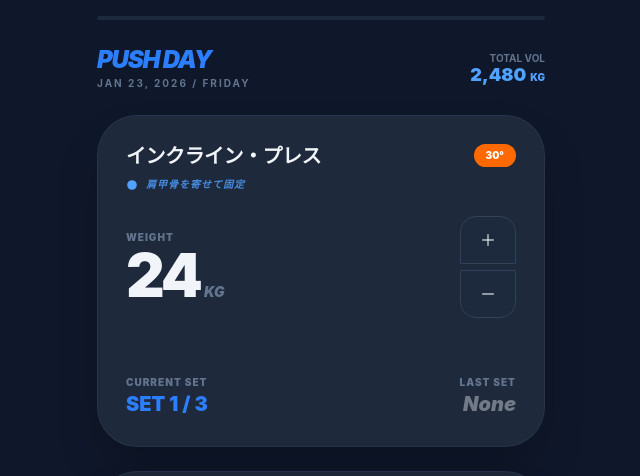
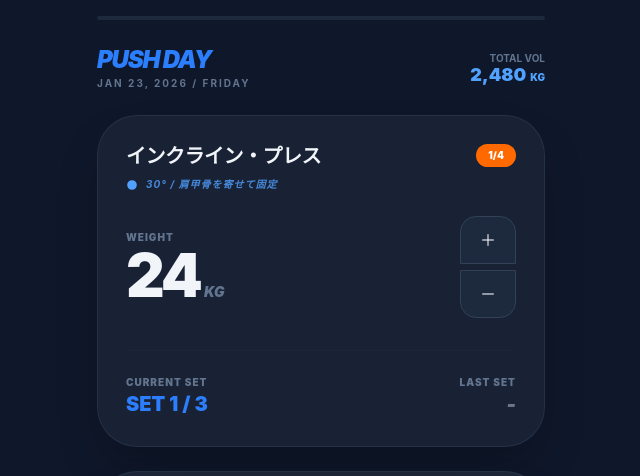
Before and after one commit to dgc3141/DumbbellProLog, a React app in the folder frontend/: page / in a window 1280 px wide. Shown: the top 476 px of the page, without its empty margins (319-959 px from the left). Built offline with nearby package versions, Linux system fonts and the light colour scheme; the HTML template or start-up script is replaced by a standard one.

Commit message:
feat: implement multi-exercise routine logic (Push Day)

```diff
--- a/frontend/src/App.tsx
+++ b/frontend/src/App.tsx
@@ -1,38 +1,63 @@
 import { useState, useEffect } from 'react';
-import type { Exercise, RpeLevel, WorkoutSet } from './types';
+import type { Exercise, Routine, RpeLevel, WorkoutSet } from './types';
 import LoggingFlow from './components/LoggingFlow';
 import RestTimer from './components/RestTimer';
 
-export default function App() {
-  const [totalVolume, setTotalVolume] = useState(2480);
-  const [progress, setProgress] = useState(0);
-
-  const currentExercise: Exercise = {
-    id: '1',
-    name: 'インクライン・プレス',
-    notes: '肩甲骨を寄せて固定'
+// Mock Data for "Push Day"
+const EXERCISES: Record<string, Exercise> = {
+  '1': { id: '1', name: 'インクライン・プレス', notes: '30° / 肩甲骨を寄せて固定' },
+  '2': { id: '2', name: 'ショルダー・プレス', notes: '背もたれ垂直 / 耳の横まで下ろす' },
+  '3': { id: '3', name: 'トライセプス・エクステンション', notes: '肘を固定 / ストレッチ意識' },
+  '4': { id: '4', name: 'サイド・レイズ', notes: '小指側を上げる / 反動を使わない' },
 };
 
+const PUSH_DAY: Routine = {
+  id: 'push_day',
+  name: 'Push Day',
+  exercises: [
+    { exercise: EXERCISES['1'], targetSets: 3, defaultWeight: 24 },
+    { exercise: EXERCISES['2'], targetSets: 3, defaultWeight: 16 },
+    { exercise: EXERCISES['3'], targetSets: 3, defaultWeight: 12 },
+    { exercise: EXERCISES['4'], targetSets: 3, defaultWeight: 8 },
+  ]
+};
+
+export default function App() {
+  // Global State
+  const [totalVolume, setTotalVolume] = useState(2480); // Mock starting volume
+  const [history, setHistory] = useState<WorkoutSet[]>([]);
+
+  // Session State
+  const [currentExerciseIndex, setCurrentExerciseIndex] = useState(0);
   const [currentSet, setCurrentSet] = useState(1);
   const [isResting, setIsResting] = useState(false);
-  const [history, setHistory] = useState<WorkoutSet[]>([]);
-  const totalSets = 3;
-  const [weight, setWeight] = useState(24);
+  const [weight, setWeight] = useState(PUSH_DAY.exercises[0].defaultWeight);
+  const [isSessionComplete, setIsSessionComplete] = useState(false);
 
-  const lastSet = history.length > 0
-    ? `${history[history.length - 1].weight}kg x ${history[history.length - 1].reps}`
-    : "None";
+  const currentRoutineEntry = PUSH_DAY.exercises[currentExerciseIndex];
+  const currentExercise = currentRoutineEntry?.exercise;
+  const totalSetsForCurrent = currentRoutineEntry?.targetSets || 3;
 
-  // Persistence
+  // Calculate total progress (sets completed / total sets in routine)
+  const totalSetsInRoutine = PUSH_DAY.exercises.reduce((acc, ex) => acc + ex.targetSets, 0);
+  const setsCompletedPreviousExercises = PUSH_DAY.exercises
+    .slice(0, currentExerciseIndex)
+    .reduce((acc, ex) => acc + ex.targetSets, 0);
+  const totalSetsCompleted = setsCompletedPreviousExercises + (currentSet - 1);
+  const progress = isSessionComplete ? 100 : (totalSetsCompleted / totalSetsInRoutine) * 100;
+
+  const lastSet = history
+    .filter(h => h.exercise_id === currentExercise?.id)
+    .slice(-1)[0];
+
+  // Persistence (Simplified)
   useEffect(() => {
-    const saved = localStorage.getItem('workout_state');
+    const saved = localStorage.getItem('workout_state_v2');
     if (saved) {
       try {
         const state = JSON.parse(saved);
-        setTotalVolume(state.totalVolume || 0);
-        setProgress(state.progress || 0);
         setHistory(state.history || []);
-        setCurrentSet(state.currentSet || 1);
+        // In a real app, we'd restore exact position, but for now reset to start or keep simple
       } catch (e) {
         console.error("Failed to load state", e);
       }
@@ -40,15 +65,20 @@ export default function App() {
   }, []);
 
   useEffect(() => {
-    localStorage.setItem('workout_state', JSON.stringify({
-      totalVolume,
-      progress,
-      history,
-      currentSet
-    }));
-  }, [totalVolume, progress, history, currentSet]);
+    localStorage.setItem('workout_state_v2', JSON.stringify({ history }));
+  }, [history]);
+
+  useEffect(() => {
+    if (currentRoutineEntry) {
+      setWeight(currentRoutineEntry.defaultWeight);
+      setCurrentSet(1);
+    }
+  }, [currentExerciseIndex]);
+
 
   const handleLog = (reps: number, rpe: RpeLevel) => {
+    if (!currentExercise) return;
+
     const newSet: WorkoutSet = {
       user_id: 'default',
       timestamp: new Date().toISOString(),
@@ -60,25 +90,58 @@ export default function App() {
 
     setHistory(prev => [...prev, newSet]);
     setTotalVolume(v => v + weight * reps);
-    setProgress(p => Math.min(100, p + (100 / (totalSets * 1)))); // Simplified for 1 exercise demo
+
+    // Quick Save to Backend (Fire and Forget)
+    fetch('http://localhost:3000/log', {
+      method: 'POST',
+      headers: { 'Content-Type': 'application/json' },
+      body: JSON.stringify(newSet)
+    }).catch(e => console.warn('Backend reachability check failed (expected if offline)', e));
 
     setIsResting(true);
   };
 
   const finishRest = () => {
     setIsResting(false);
-    if (currentSet < totalSets) {
+
+    if (currentSet < totalSetsForCurrent) {
       setCurrentSet(s => s + 1);
+    } else {
+      // Exercise Complete
+      if (currentExerciseIndex < PUSH_DAY.exercises.length - 1) {
+        setCurrentExerciseIndex(i => i + 1);
+      } else {
+        setIsSessionComplete(true);
+      }
     }
   };
 
+  if (isSessionComplete) {
+    return (
+      <div className="bg-[#0f172a] text-slate-100 min-h-screen flex flex-col items-center justify-center p-4">
+        <div className="glass-card p-8 rounded-[2rem] text-center max-w-md w-full border border-blue-500/30 shadow-[0_0_50px_rgba(59,130,246,0.2)]">
+          <h1 className="text-4xl font-black italic text-blue-500 mb-2">WORKOUT COMPLETE!</h1>
+          <p className="text-slate-400 font-bold uppercase tracking-widest mb-8">Good Job</p>
+          <div className="text-6xl font-black mb-2">{totalVolume.toLocaleString()}</div>
+          <div className="text-sm font-black text-slate-500 uppercase tracking-widest mb-8">Total Volume (KG)</div>
+          <button
+            onClick={() => window.location.reload()}
+            className="w-full bg-slate-800 border border-slate-700 py-4 rounded-xl font-black uppercase hover:bg-slate-700 transition-colors"
+          >
+            Start New Session
+          </button>
+        </div>
+      </div>
+    );
+  }
+
   return (
     <div className="bg-[#0f172a] text-slate-100 min-h-screen flex flex-col items-center p-4 select-none">
-      <div className="w-full max-w-md">
+      <div className="w-full max-w-md pb-20">
         {/* Global Progress */}
         <div className="w-full bg-slate-800 h-1 rounded-full mb-6 overflow-hidden">
           <div
-            className="bg-blue-500 h-full transition-all duration-500"
+            className="bg-blue-500 h-full transition-all duration-500 will-change-[width]"
             style={{ width: `${progress}%`, boxShadow: '0 0 10px rgba(59, 130, 246, 0.5)' }}
           ></div>
         </div>
@@ -86,8 +149,10 @@ export default function App() {
         {/* Header */}
         <header className="flex justify-between items-center mb-6">
           <div>
-            <h1 className="text-2xl font-black italic tracking-tighter text-blue-500 uppercase">Push Day</h1>
-            <p className="text-[10px] font-bold text-slate-500 tracking-[0.2em]">JAN 23, 2026 / FRIDAY</p>
+            <h1 className="text-2xl font-black italic tracking-tighter text-blue-500 uppercase">{PUSH_DAY.name}</h1>
+            <p className="text-[10px] font-bold text-slate-500 tracking-[0.2em]">
+              {new Date().toLocaleDateString('en-US', { month: 'short', day: 'numeric', year: 'numeric' }).toUpperCase()} / {new Date().toLocaleDateString('en-US', { weekday: 'long' }).toUpperCase()}
+            </p>
           </div>
           <div className="text-right">
             <p className="text-[10px] font-bold text-slate-500 uppercase">Total Vol</p>
@@ -98,33 +163,34 @@ export default function App() {
         </header>
 
         {/* Exercise Card */}
-        <div className="bg-[#1e293b] rounded-[2.5rem] p-7 border border-slate-700/50 shadow-2xl relative overflow-hidden mb-6">
+        <div className="glass-card rounded-[2.5rem] p-7 border border-slate-700/50 shadow-2xl relative overflow-hidden mb-6 transition-all duration-300">
           <div className="flex justify-between items-start mb-2">
-            <h2 className="text-xl font-black tracking-tight leading-tight">{currentExercise.name}</h2>
-            <span className="bg-orange-500 text-white text-[10px] font-black px-3 py-1 rounded-full">30°</span>
+            <h2 className="text-xl font-black tracking-tight leading-tight">{currentExercise?.name}</h2>
+            {/* Tag example - could be dynamic later */}
+            <span className="bg-orange-500 text-white text-[10px] font-black px-3 py-1 rounded-full">{currentExerciseIndex + 1}/{PUSH_DAY.exercises.length}</span>
           </div>
           <div className="flex items-center gap-2 mb-6">
             <svg className="w-3 h-3 text-blue-400" fill="currentColor" viewBox="0 0 20 20">
               <path d="M10 18a8 8 0 100-16 8 8 0 000 16zm1-11H9v2h2V7zm0 4H9v4h2v-4z"></path>
             </svg>
-            <p className="text-[10px] font-bold text-blue-400/80 uppercase tracking-widest italic">{currentExercise.notes}</p>
+            <p className="text-[10px] font-bold text-blue-400/80 uppercase tracking-widest italic">{currentExercise?.notes}</p>
           </div>
 
           <div className="flex items-center justify-between mb-8">
             <div>
               <p className="text-[10px] font-black text-slate-500 uppercase tracking-widest">Weight</p>
               <div className="flex items-baseline">
-                <span className="text-6xl font-black tracking-tighter">{weight}</span>
+                <span className="text-6xl font-black tracking-tighter transition-all">{weight}</span>
                 <span className="text-sm ml-1 font-black italic text-slate-500">KG</span>
               </div>
             </div>
             <div className="flex flex-col gap-1.5">
               <button
-                onClick={() => setWeight(w => w + 2)}
+                onClick={() => setWeight(w => w + 2.5)} // Standard dumbbell increment
                 className="bg-slate-800 w-14 h-12 rounded-t-2xl flex items-center justify-center border border-slate-700 active:scale-95 transition-all hover:text-blue-500"
               >＋</button>
               <button
-                onClick={() => setWeight(w => Math.max(0, w - 2))}
+                onClick={() => setWeight(w => Math.max(0, w - 2.5))}
                 className="bg-slate-800 w-14 h-12 rounded-b-2xl flex items-center justify-center border border-slate-700 active:scale-95 transition-all hover:text-blue-500"
               >－</button>
             </div>
@@ -133,24 +199,24 @@ export default function App() {
           <div className="flex justify-between items-center pt-6 border-t border-slate-800/50">
             <div>
               <span className="text-[10px] font-black text-slate-500 uppercase block tracking-widest">Current Set</span>
-              <span className="text-xl font-black text-blue-500">SET {currentSet} / {totalSets}</span>
+              <span className="text-xl font-black text-blue-500">SET {currentSet} / {totalSetsForCurrent}</span>
             </div>
             <div className="text-right">
               <span className="text-[10px] font-black text-slate-500 uppercase block tracking-widest">Last Set</span>
-              <span className="text-xl font-black opacity-40 italic">{lastSet}</span>
+              <span className="text-xl font-black opacity-40 italic">{lastSet ? `${lastSet.weight}kg x ${lastSet.reps}` : '-'}</span>
             </div>
           </div>
         </div>
 
         {/* Action Area */}
-        <div id="action-area" className="min-h-[260px]">
+        <div id="action-area" className="min-h-[260px] transition-all">
           {isResting ? (
             <RestTimer
               onSkip={finishRest}
               onFinish={finishRest}
             />
           ) : (
-            <LoggingFlow onLog={handleLog} />
+            <LoggingFlow key={currentExercise?.id} onLog={handleLog} />
           )}
         </div>
 
@@ -158,21 +224,30 @@ export default function App() {
         <div className="mt-8">
           <h3 className="text-[10px] font-black text-slate-500 uppercase tracking-[0.4em] mb-4 ml-1">Session History</h3>
           <div className="space-y-3">
-            {history.slice().reverse().map((set, i) => (
+            {history.slice().reverse().map((set, i) => {
+              // Find exercise name from ID for history display
+              const exName = Object.values(EXERCISES).find(e => e.id === set.exercise_id)?.name || 'Unknown';
+              return (
                 <div key={i} className="flex justify-between items-center bg-slate-800/30 p-4 rounded-2xl border-l-4 border-blue-500/50">
                   <div className="flex items-center gap-3">
                     <span className="text-lg">
                       {set.rpe === 'easy' ? '😊' : set.rpe === 'just' ? '😐' : '😫'}
                     </span>
+                    <div className="flex flex-col">
                       <span className="text-xs font-black uppercase tracking-tighter opacity-80">
-                    {currentExercise.name}
+                        {exName}
                       </span>
+                      <span className="text-[10px] text-slate-500">
+                        {new Date(set.timestamp).toLocaleTimeString([], { hour: '2-digit', minute: '2-digit' })}
+                      </span>
+                    </div>
                   </div>
                   <span className="text-sm font-black text-blue-400 italic">
                     {set.weight}KG x {set.reps}
                   </span>
                 </div>
-            ))}
+              );
+            })}
           </div>
         </div>
       </div>
```
Also changed, not shown: frontend/src/types.ts (+12 -0 lines). Lines whose indentation alone changed are shown as unchanged.
